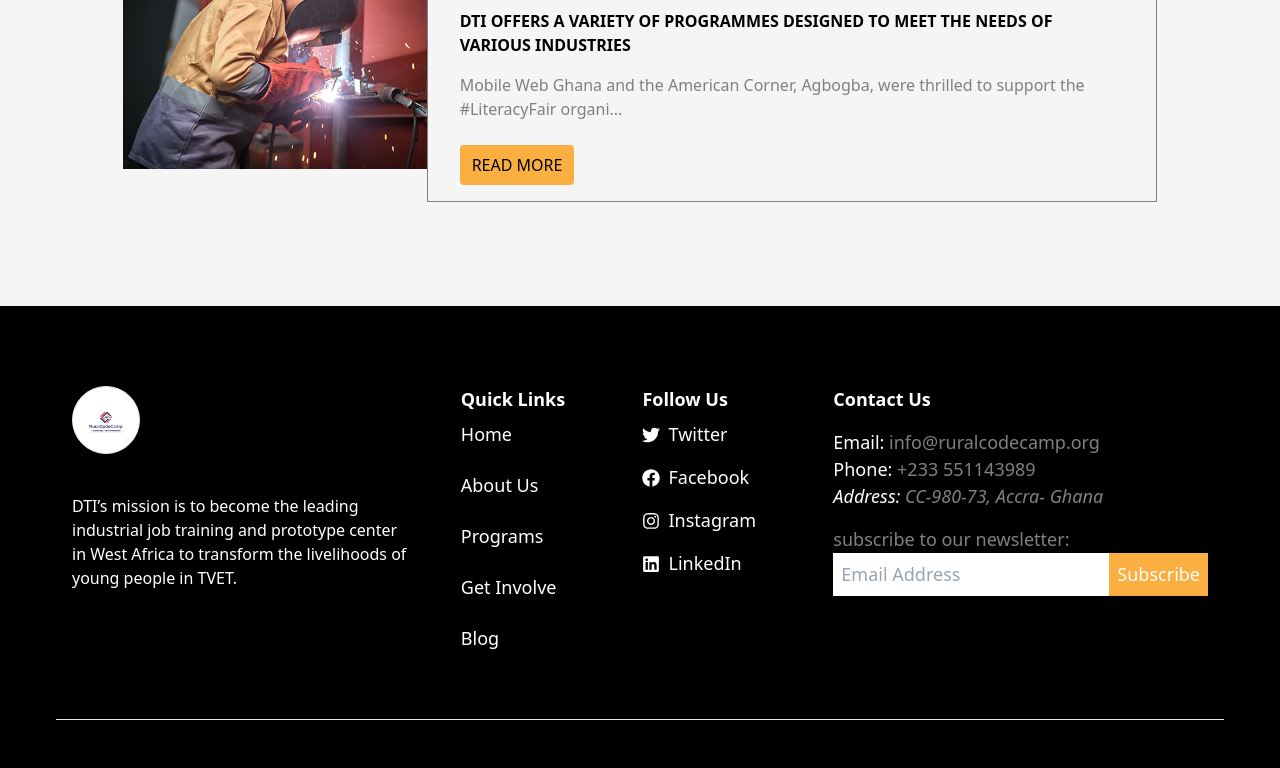
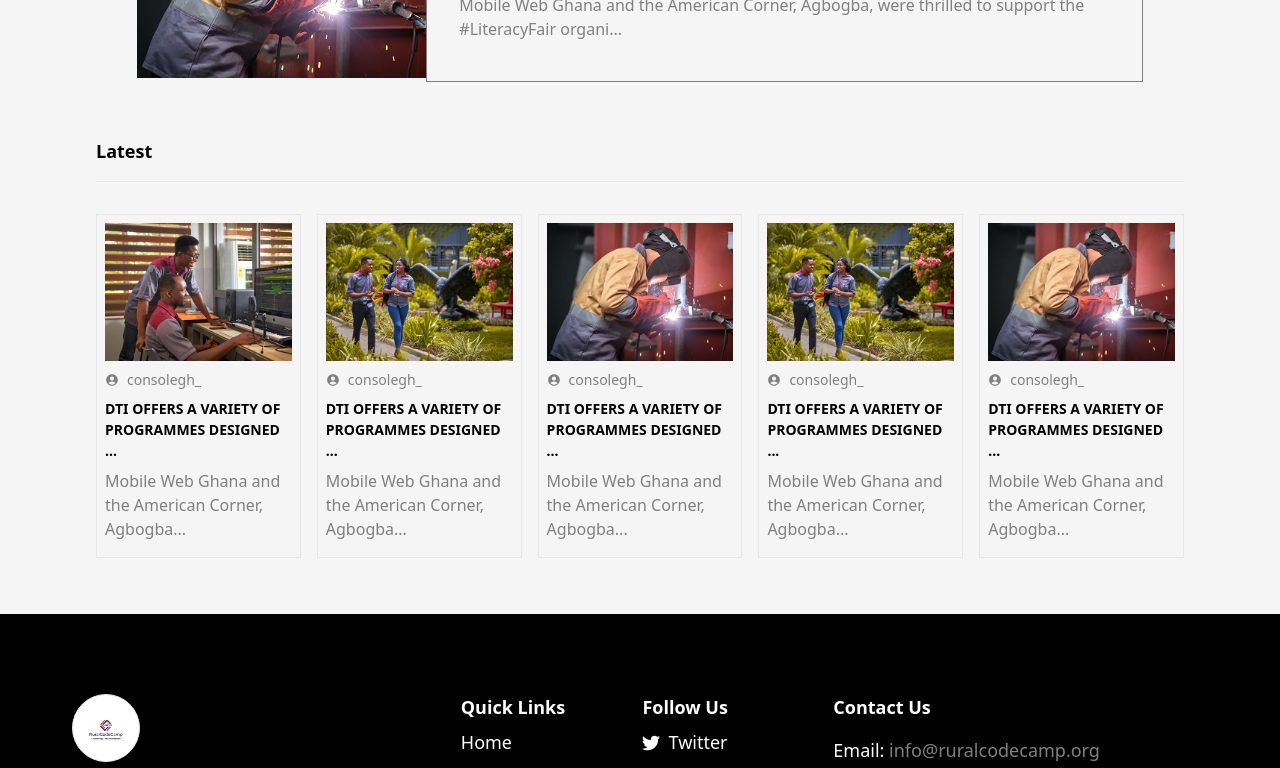
Before and after one commit to NextHubImpact/console-ghana, a React (Vite) app: page /blog in a window 1280 px wide. Shown: the part 860-1628 px from the top of the page. Built offline with nearby package versions, Linux system fonts and the light colour scheme.

Commit message:
added latest

```diff
--- a/src/components/Navbar.jsx
+++ b/src/components/Navbar.jsx
@@ -77,7 +77,7 @@ const Navbar = ({}) => {
         <div className=" pl-4">
           <Link to='/'>
           <img
-            className= { colorChange? 'bg-[#faaf40]  duration-700 rounded  w-[20%] xl:w-[%]' : "w-[20%] bg-[white]  rounded-md pl- lg:w-[%] xl:w-[%]"}
+            className= { colorChange? 'bg-[#faaf40]  duration-700 rounded  w-[20%] ' : "w-[20%] bg-[white] rounded-md pl- lg:w-[%] xl:w-[%]"}
             src={colorChange ? rccLogo : rccLogo}
             alt=""
           />
@@ -86,7 +86,7 @@ const Navbar = ({}) => {
 
         {sidebar ? <Sidebar /> : ""}
 
-        <nav className="hidden lg:block w-[45%] ">
+        <nav className="hidden border lg:block w-[50%] ">
           <ul className="lg: flex text-nowrap gap-2 py-2  justify-between items-center xl:p-4 ">
             {SidebarData.map((item, index) => {
               return (
@@ -95,8 +95,8 @@ const Navbar = ({}) => {
                   key={index}
                   className={
                     colorChange
-                      ? "text-black px-2 xl:text-[20px] "
-                      : "text-white px-2 xl:text-[20px] "
+                      ? "text-black px-4 xl:text-[20px] font-semibold-[700] "
+                      : "text-white px-4 xl:text-[20px] font-semibold-[700] "
                   }
                 >
                   <span
--- a/src/pages/Blog.jsx
+++ b/src/pages/Blog.jsx
@@ -42,9 +42,68 @@ const Blog = () => {
           },
         },
       ];
+
+    const latestblogData = [
+        {
+          img: progImg1,
+          author: "consolegh_",
+          title: "DTI Offers a Variety of Programmes Designed ...",
+          detail: 'Mobile Web Ghana and the American Corner, Agbogba...',
+          date: "May 26, 2024",
+          icons: {
+            authorIcon: <MdAccountCircle /> ,
+            dateIcon: <MdTimer/>
+          },
+        },
+        {
+          img: progImg2,
+          author: "consolegh_",
+          title: "DTI Offers a Variety of Programmes Designed ...",
+          detail: 'Mobile Web Ghana and the American Corner, Agbogba...',
+          date: "May 26, 2024",
+          icons: {
+            authorIcon: <MdAccountCircle /> ,
+            dateIcon: <MdTimer/>
+          },
+        },
+        {
+          img: progImg3,
+          author: "consolegh_",
+          title: "DTI Offers a Variety of Programmes Designed ...",
+          detail: 'Mobile Web Ghana and the American Corner, Agbogba...',
+          date: "May 26, 2024",
+          icons: {
+            authorIcon: <MdAccountCircle /> ,
+            dateIcon: <MdTimer/>
+          },
+        },
+        {
+          img: progImg2,
+          author: "consolegh_",
+          title: "DTI Offers a Variety of Programmes Designed ...",
+          detail: 'Mobile Web Ghana and the American Corner, Agbogba...',
+          date: "May 26, 2024",
+          icons: {
+            authorIcon: <MdAccountCircle /> ,
+            dateIcon: <MdTimer/>
+          },
+        },
+        {
+          img: progImg3,
+          author: "consolegh_",
+          title: "DTI Offers a Variety of Programmes Designed ...",
+          detail: 'Mobile Web Ghana and the American Corner, Agbogba...',
+          date: "May 26, 2024",
+          icons: {
+            authorIcon: <MdAccountCircle /> ,
+            dateIcon: <MdTimer/>
+          },
+        },
+
+      ];
   return (
     <section className="bg-[]">
-    <div className="my-12 mx-8">
+    <div className="my-12 mx-12">
     <div className="flex flex-col justify-center items-center ">
        <iv className=" pt-12 lg:">
            <h2 className=" mb-14 text-center font-bold text-[24px] text-red-700 lg:text-[48px]">
@@ -70,7 +129,7 @@ const Blog = () => {
            <div className="">
            <h2 className="mb-4 font-bold uppercase  text-wrap">{title}</h2>
            <p className='mb-6 text-[gray]'>{detail}</p>
-           <button className='uppercase bg-[#faaf40] px-3 py-2 text-black rounded'>read more</button>
+           {/* <button className='uppercase bg-[#faaf40] px-3 py-2 text-black rounded'>read more</button> */}
            </div>
 
             </div>
@@ -82,7 +141,35 @@ const Blog = () => {
       </div>
 
     </div>
+    <div className="mx-12">
+      <h1 className='text-[18px] font-semibold  border-b w-[] mb-8 pb-4 '>Latest</h1>
+    <div className=" flex  items-center text-w justify-center  mb-14 gap-4">
+     {latestblogData.map((val, index) => {
+       const {img, title, author, detail, date , icons } = val;
+       return (
+         <div key={index} className="w-[25%] border p-2 flex flex-col justify-center items-center">
+            <div className=" w-[%]">
+            <img src={img} className="" alt="" />
+              </div>
+            <div className="my- flex flex-col justify-between items-cente  border-[gray]  px- py-2  gap-2">
+            <div className="flex  text-[14px] text-[gray] justify-start items-center gap-2 py-">
+           <span className="flex items-center flex-wrap gap-2">{icons.authorIcon} {author}</span>
+            {/* <span className="flex items-center gap-2">{icons.dateIcon} {date}</span>               */}
+           </div>
+           <div className="">
+           <h2 className="text-[14px] mb-2 font-semibold uppercase  text-wrap">{title}</h2>
+           <p className='mb- text-[gray]'>{detail}</p>
+           {/* <button className=' bg-[#faaf40] px-3 py-2 text-black rounded'>Read more</button> */}
+           </div>
+
+            </div>
+         </div>
+       );
+     })}
+   </div>
     </div>
+    </div>
+
  </section>
   )
 }
```
